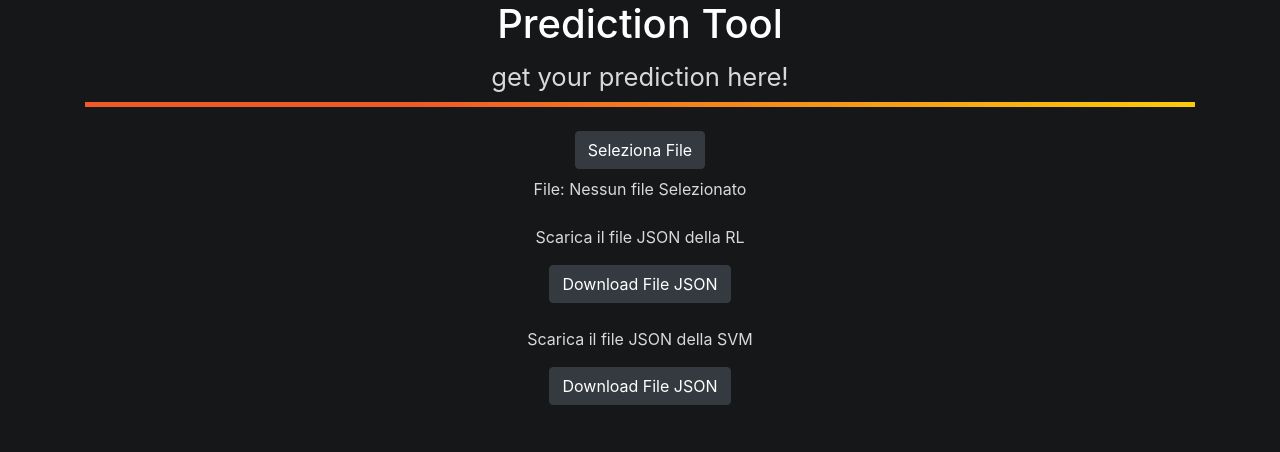
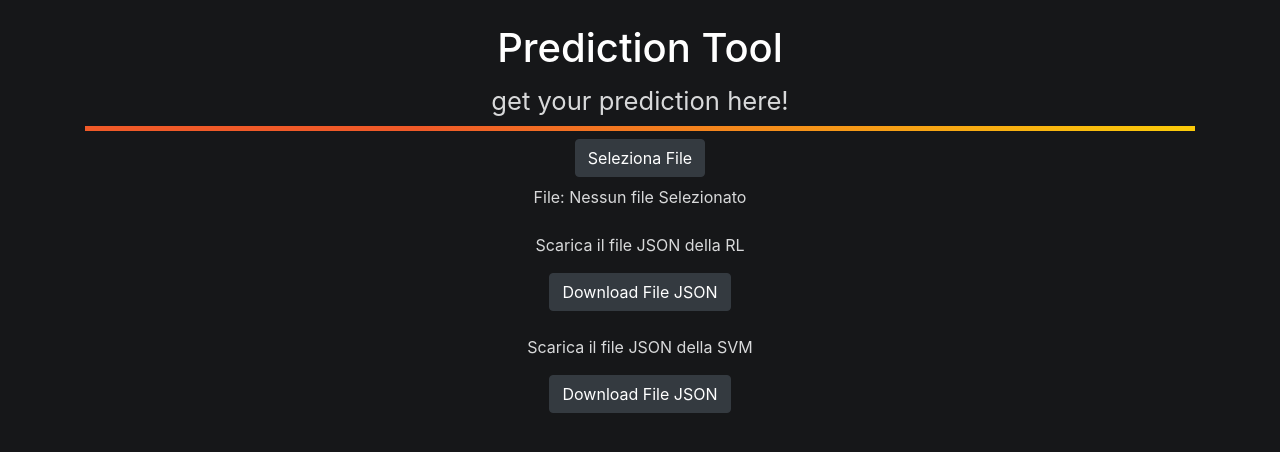
Before and after one commit to teamafkSWE/PredireConGrafana-SW, a React (Create React App) app in the folder prediction_tool/: page / in a window 1280 px wide. Shown: the top 452 px of the page. Built offline with nearby package versions, Linux system fonts and the light colour scheme.

Commit message:
sistemato la struttura
miglioramento struttura

```diff
--- a/prediction_tool/src/davide-fouad/App.js
+++ b/prediction_tool/src/App.js
@@ -2,13 +2,17 @@ import React from 'react';
 //import './App.css';
 import Reg from "./algoritmi/provaReg";
 import SVM from "./algoritmi/provaSVM";
+import Header from "./components/header";
+import States from "./components/state_controller";
 
 function App() {
   return (
-    <React.Fragment >
+    <div className="mt-4 mb-4 text-center" >
+        <Header/>
+        <States/>
       <Reg/>
       <SVM />
-    </React.Fragment>
+    </div>
   );
 }
 
--- a/prediction_tool/src/davide-fouad/algoritmi/provaSVM.jsx
+++ b/prediction_tool/src/algoritmi/provaSVM.jsx
@@ -38,9 +38,8 @@ class SupportVM extends Component{
 
         svm.train(data, labels, {C: 3, numpasses: 100}); // C is a parameter to SVM
 
-        //console.log(svm.getAlphas(data));
 
-        return { Alpha: svm.getAlphas(), b: svm.getBeta() } ;
+        return svm.getWeights()  ;
 
     }
 
--- a/prediction_tool/src/components/state_controller.jsx
+++ b/prediction_tool/src/components/state_controller.jsx
@@ -1,6 +1,6 @@
 import React, {Component} from 'react';
 import InputCSV from "./input_component"
-import App from "../davide-fouad/App";
+
 
 /*
  * Questo componente si occupa di dirigere il flow delle sue sottocomponenti
@@ -17,10 +17,9 @@ class State_controller extends Component {
 
     render() {
         return (
-            <div className="mt-4 mb-4 text-center">
+            <React.Fragment >
                 <InputCSV fileName={this.getFileName()} onFileInput={this.handleFileInput}/>
-                <App />
-            </div>);
+            </React.Fragment>);
     }
 
     handleFileInput = files => {
--- a/prediction_tool/src/index.jsx
+++ b/prediction_tool/src/index.jsx
@@ -2,16 +2,13 @@ import React from "react";
 import ReactDom from 'react-dom';
 import "bootstrap/dist/css/bootstrap.css"
 import "./index.css"
-import Header from "./components/header";
-import States from "./components/state_controller"
-import App from "./davide-fouad/App";
+import App from "./App";
 
 
 ReactDom.render(
     <React.StrictMode>
-        <Header/>
-        <States/>
 
+    <App/>
     </React.StrictMode>,
     document.getElementById("root")
 );
```
Also changed, not shown: prediction_tool/src/App.css (renamed from prediction_tool/src/davide-fouad/App.css), prediction_tool/src/algoritmi/provaReg.jsx (renamed from prediction_tool/src/davide-fouad/algoritmi/provaReg.jsx), prediction_tool/src/algoritmi/regression.js (renamed from prediction_tool/src/davide-fouad/algoritmi/regression.js), prediction_tool/src/algoritmi/svm.js (renamed from prediction_tool/src/davide-fouad/algoritmi/svm.js), prediction_tool/src/algoritmi/test/testnode.js (renamed from prediction_tool/src/davide-fouad/test/testnode.js).
